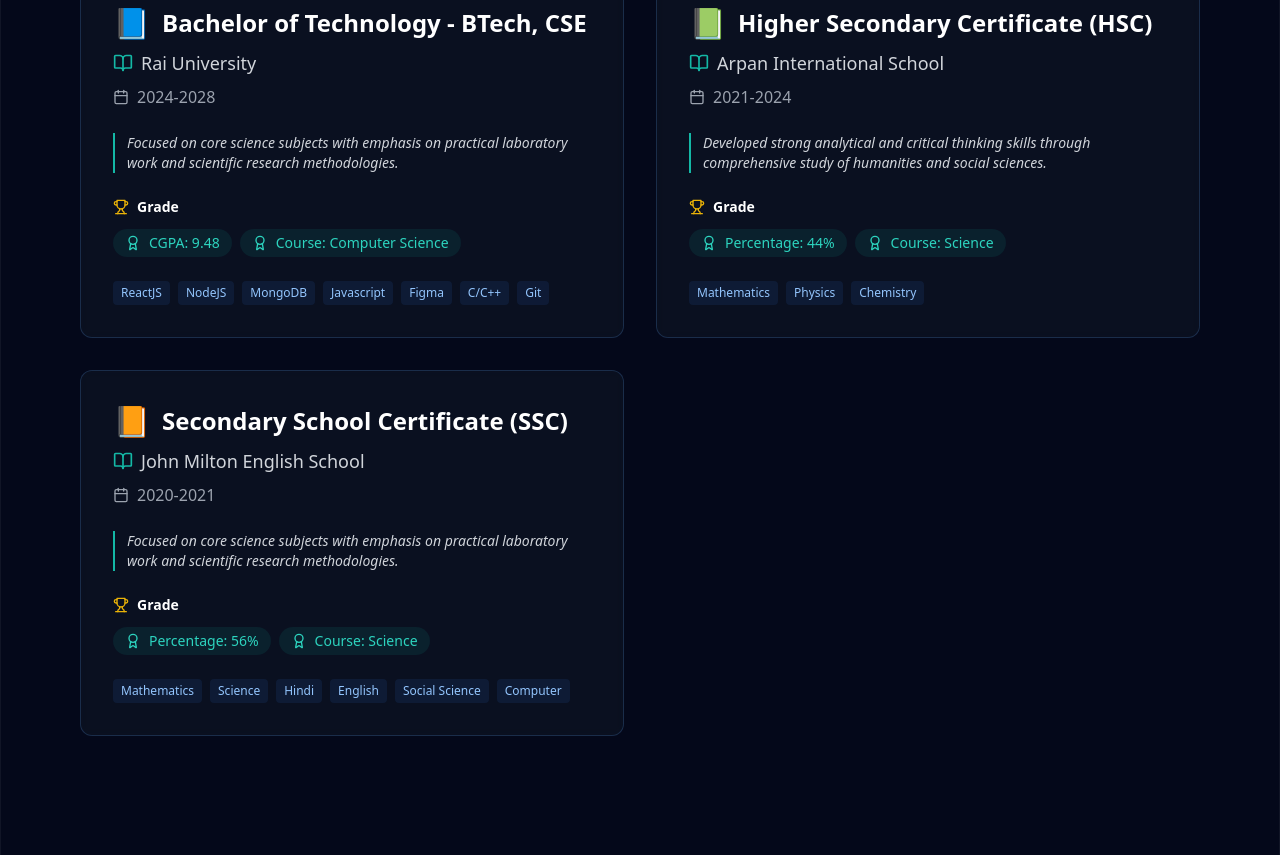
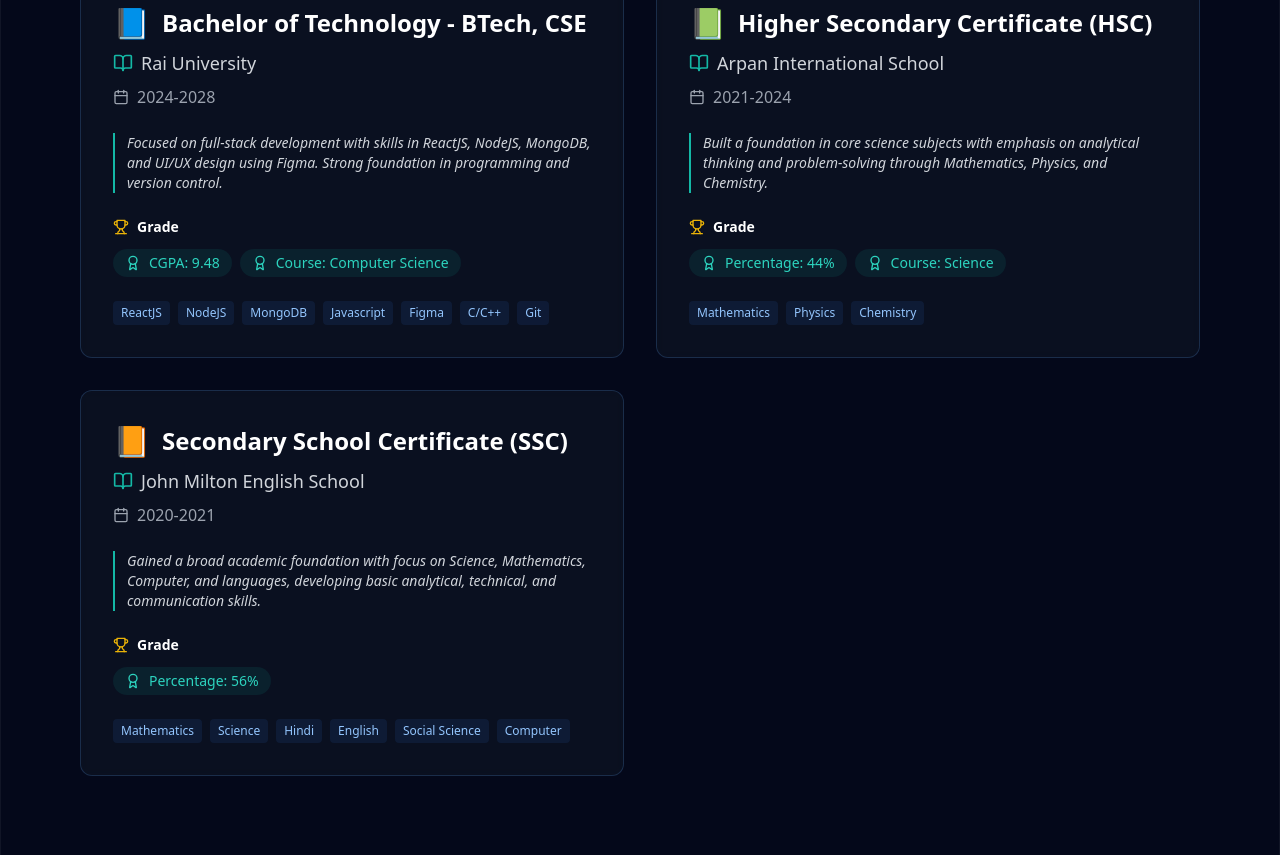
Before and after one commit to krishkhinchi/Portfolio, a React (Vite) app: page /education in a window 1280 px wide. Shown: the part 380-1235 px from the top of the page. Built offline with nearby package versions, Linux system fonts and the light colour scheme.

Commit message:
portfolio

```diff
--- a/src/pages/Education/Education.jsx
+++ b/src/pages/Education/Education.jsx
@@ -22,7 +22,7 @@
       achievements: ["CGPA: 9.48", "Course: Computer Science"],
       skills: ["ReactJS", " NodeJS", "MongoDB", "Javascript", "Figma", "C/C++", "Git"],
       description:
-        "Focused on core science subjects with emphasis on practical laboratory work and scientific research methodologies.",
+        "Focused on full-stack development with skills in ReactJS, NodeJS, MongoDB, and UI/UX design using Figma. Strong foundation in programming and version control.",
     },
     {
       degree: "Higher Secondary Certificate (HSC)",
@@ -32,17 +32,17 @@
       achievements: ["Percentage: 44%", "Course: Science"],
       skills: ["Mathematics", "Physics", "Chemistry"],
       description:
-        "Developed strong analytical and critical thinking skills through comprehensive study of humanities and social sciences.",
+        "Built a foundation in core science subjects with emphasis on analytical thinking and problem-solving through Mathematics, Physics, and Chemistry.",
     },
     {
       degree: "Secondary School Certificate (SSC)",
       school: "John Milton English School",
       mascot: "📙",
       year: "2020-2021",
-      achievements: ["Percentage: 56%", "Course: Science"],
+      achievements: ["Percentage: 56%"],
       skills: ["Mathematics", "Science", "Hindi", "English", "Social Science", "Computer"],
       description:
-        "Focused on core science subjects with emphasis on practical laboratory work and scientific research methodologies.",
+        "Gained a broad academic foundation with focus on Science, Mathematics, Computer, and languages, developing basic analytical, technical, and communication skills.",
     }
   ];
 
```
